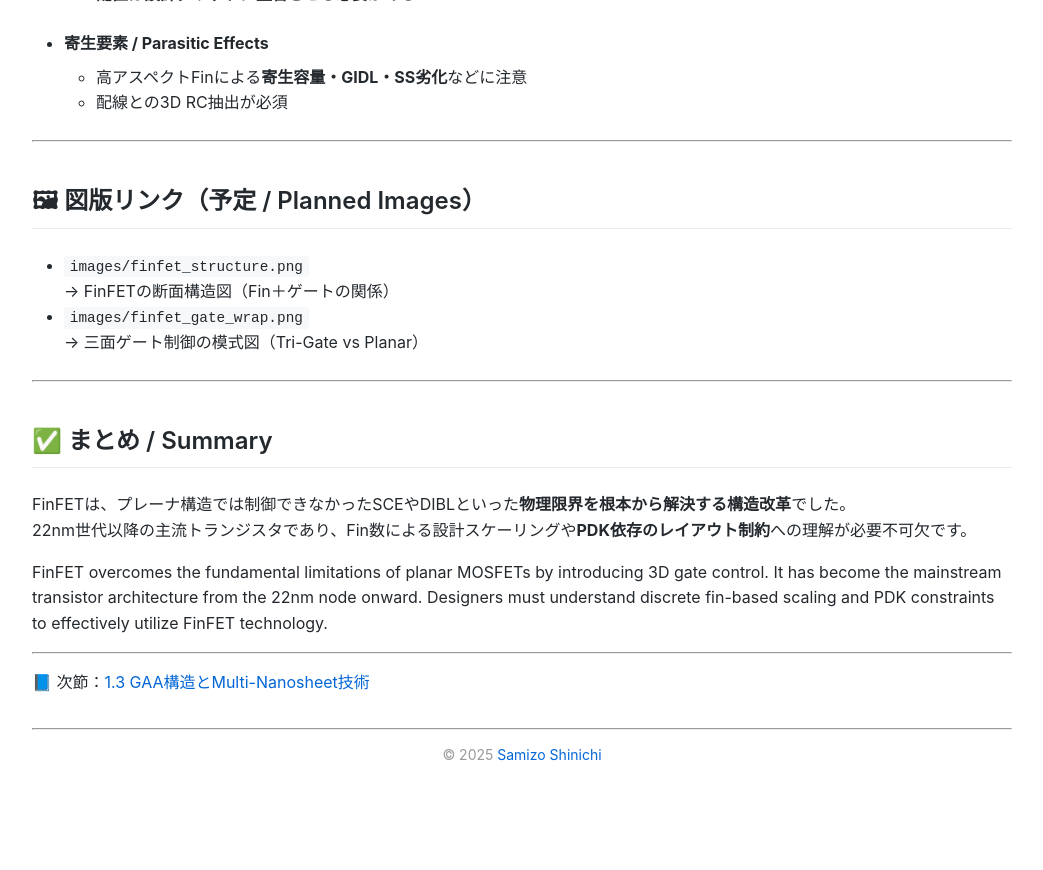
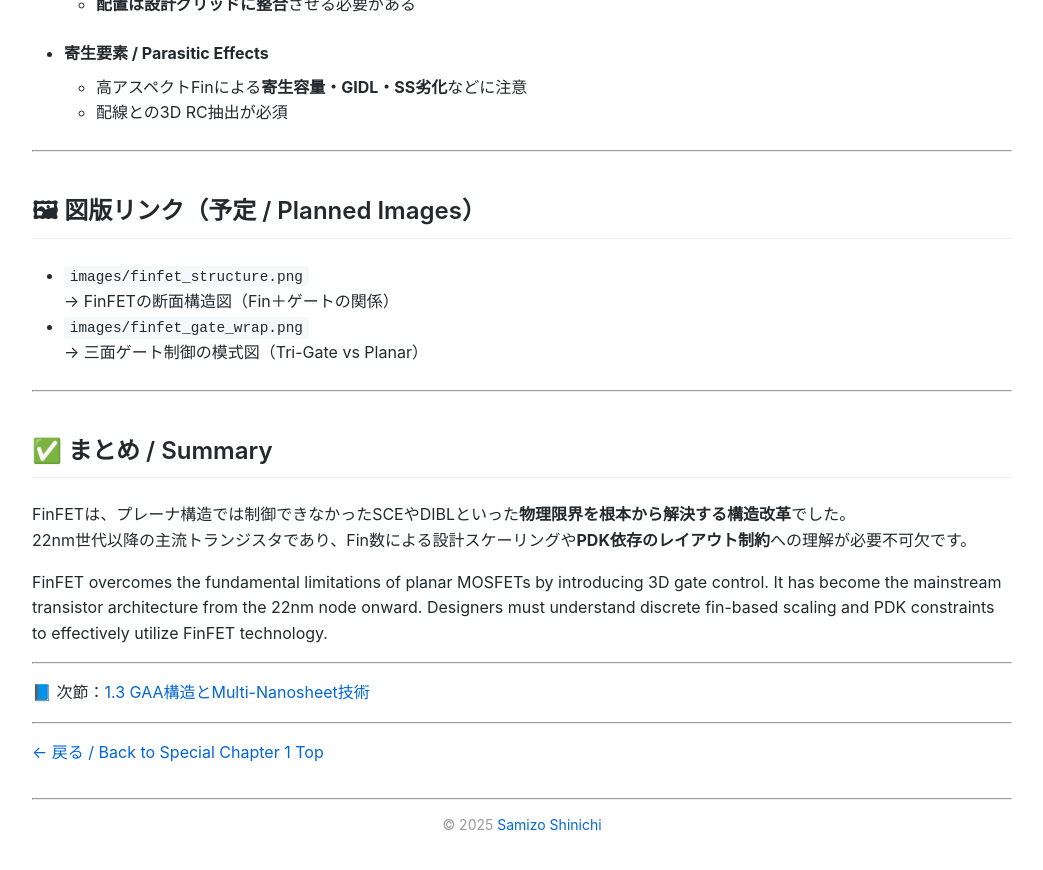
Before and after one commit to Samizo-AITL/Edusemi-v4x, a Jekyll site: the page built from f_chapter1_finfet_gaa/f1_2_finfet.md, in a window 1280 px wide and 900 px high, scrolled down 2430 px. Shown: the top 870 px of the window, without its empty margins (118-1161 px from the left). Built offline with Jekyll 4.4.1, drawn with Linux system fonts in a browser that asks for light colours; our own code applies the rules of GitHub Pages for plain Markdown files; before the commit the page ends 3260 px from its top, so only the background shows below that.

Commit message:
Update f1_2_finfet.md

```diff
--- a/f_chapter1_finfet_gaa/f1_2_finfet.md
+++ b/f_chapter1_finfet_gaa/f1_2_finfet.md
@@ -1,3 +1,10 @@
+---
+layout: default
+title: 1.2 FinFET構造：立体ゲートによる制御強化
+---
+
+---
+
 # 🧬 1.2 FinFET構造：立体ゲートによる制御強化
 ## 1.2 FinFET Structure: Enhanced Electrostatic Control via 3D Gate
 
@@ -94,3 +101,7 @@
 ---
 
 📘 次節：[1.3 GAA構造とMulti-Nanosheet技術](f1_3_gaa.md)
+
+---
+
+[← 戻る / Back to Special Chapter 1 Top](../f_chapter1_finfet_gaa/README.md)
```
